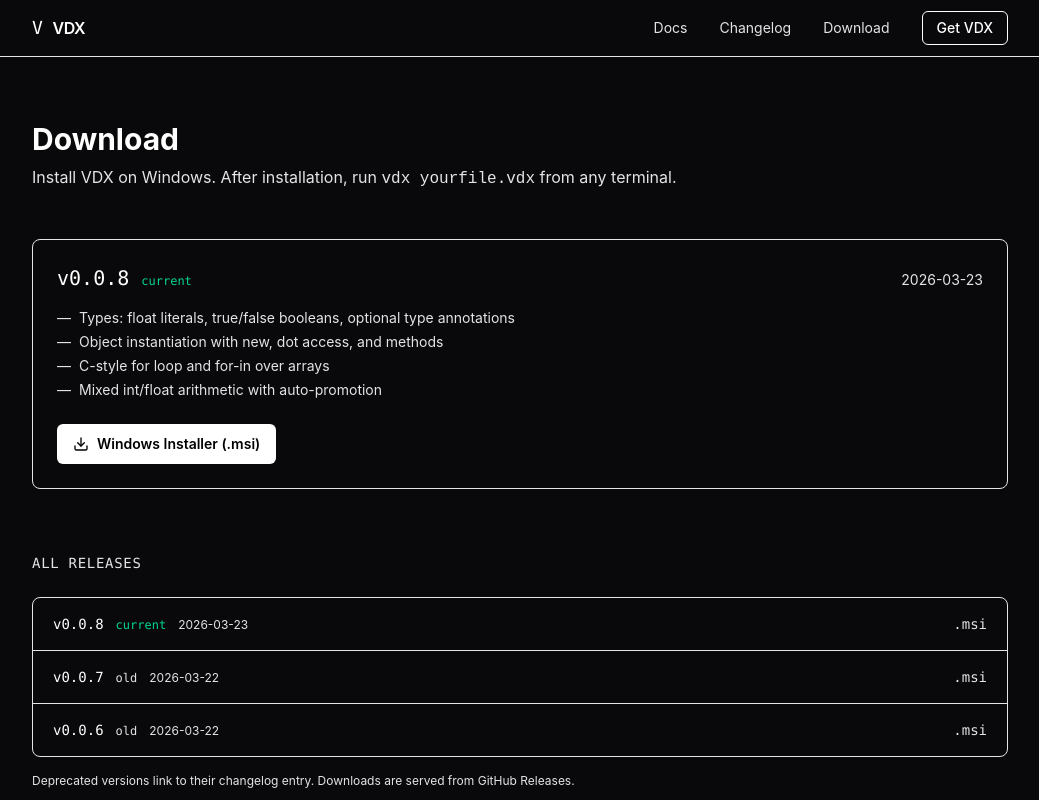
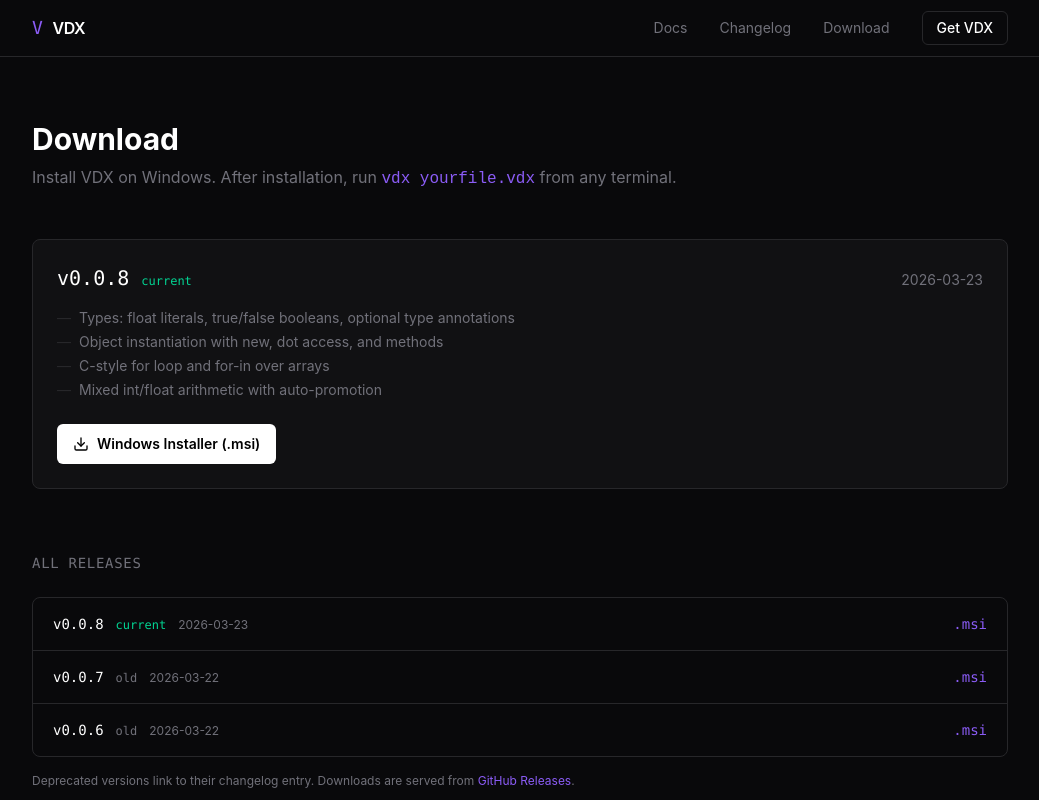
Before and after one commit to bouclem/vdx, a Next.js app in the folder website/: page /download in a window 1280 px wide. Shown: the top 800 px of the page, without its empty margins (120-1159 px from the left). Built offline with nearby package versions, Linux system fonts and the light colour scheme.

Commit message:
fixed CSS custom property syntax from `--var` to `var(--var)` across website

```diff
--- a/website/src/app/docs/page.tsx
+++ b/website/src/app/docs/page.tsx
@@ -51,14 +51,14 @@ export default function DocsPage() {
   return (
     <div className="max-w-5xl mx-auto px-6 py-16">
       <h1 className="text-3xl font-bold text-white mb-2">Documentation</h1>
-      <p className="text-[--vdx-muted] mb-12">
+      <p className="text-[var(--vdx-muted)] mb-12">
         Language reference for VDX v0.0.8.
       </p>
 
       <div className="grid md:grid-cols-2 gap-x-16 gap-y-10">
         {docSections.map((section) => (
           <div key={section.title}>
-            <h2 className="text-xs font-mono text-[--vdx-muted] uppercase tracking-wider mb-3">{section.title}</h2>
+            <h2 className="text-xs font-mono text-[var(--vdx-muted)] uppercase tracking-wider mb-3">{section.title}</h2>
             <ul className="space-y-1.5">
               {section.items.map((item) => (
                 <li key={item.href}>
--- a/website/src/app/download/page.tsx
+++ b/website/src/app/download/page.tsx
@@ -14,7 +14,7 @@ const statusLabel: Record<VersionStatus, string> = {
 
 const statusClass: Record<VersionStatus, string> = {
   current: "text-emerald-400",
-  old: "text-[--vdx-muted]",
+  old: "text-[var(--vdx-muted)]",
   deprecated: "text-red-400",
 };
 
@@ -63,26 +63,26 @@ export default function DownloadPage() {
   return (
     <div className="max-w-5xl mx-auto px-6 py-16">
       <h1 className="text-3xl font-bold text-white mb-2">Download</h1>
-      <p className="text-[--vdx-muted] mb-12">
+      <p className="text-[var(--vdx-muted)] mb-12">
         Install VDX on Windows. After installation, run{" "}
-        <code className="text-[--vdx-accent]">vdx yourfile.vdx</code> from any terminal.
+        <code className="text-[var(--vdx-accent)]">vdx yourfile.vdx</code> from any terminal.
       </p>
 
       {/* Current release */}
       {current !== null && (
         <section className="mb-16">
-          <div className="border border-[--vdx-border] rounded-lg p-6 bg-[--vdx-surface]">
+          <div className="border border-[var(--vdx-border)] rounded-lg p-6 bg-[var(--vdx-surface)]">
             <div className="flex items-baseline justify-between mb-4">
               <div className="flex items-baseline gap-3">
                 <span className="text-xl font-mono font-medium text-white">v{current.version}</span>
                 <span className="text-xs font-mono text-emerald-400">current</span>
               </div>
-              <span className="text-sm text-[--vdx-muted]">{current.date}</span>
+              <span className="text-sm text-[var(--vdx-muted)]">{current.date}</span>
             </div>
-            <ul className="text-sm text-[--vdx-muted] mb-6 space-y-1">
+            <ul className="text-sm text-[var(--vdx-muted)] mb-6 space-y-1">
               {current.notes.map((note, i) => (
                 <li key={i} className="flex gap-2">
-                  <span className="text-[--vdx-border]">—</span>
+                  <span className="text-[var(--vdx-border)]">—</span>
                   {note}
                 </li>
               ))}
@@ -104,8 +104,8 @@ export default function DownloadPage() {
 
       {/* Version history */}
       <section>
-        <h2 className="text-sm font-mono text-[--vdx-muted] uppercase tracking-wider mb-6">All releases</h2>
-        <div className="border border-[--vdx-border] rounded-lg divide-y divide-[--vdx-border]">
+        <h2 className="text-sm font-mono text-[var(--vdx-muted)] uppercase tracking-wider mb-6">All releases</h2>
+        <div className="border border-[var(--vdx-border)] rounded-lg divide-y divide-[var(--vdx-border)]">
           {versions.map((v) => {
             const isDownloadable = v.status !== "deprecated";
 
@@ -123,19 +123,19 @@ export default function DownloadPage() {
                   <span className={`text-xs font-mono ${statusClass[v.status]}`}>
                     {statusLabel[v.status]}
                   </span>
-                  <span className="text-xs text-[--vdx-muted]">{v.date}</span>
+                  <span className="text-xs text-[var(--vdx-muted)]">{v.date}</span>
                 </div>
                 {isDownloadable ? (
                   <a
                     href={getDownloadUrl(v.version)}
-                    className="text-[--vdx-accent] hover:text-white text-sm font-mono"
+                    className="text-[var(--vdx-accent)] hover:text-white text-sm font-mono"
                   >
                     .msi
                   </a>
                 ) : (
                   <a
                     href={`/changelog#v${v.version.replace(/\./g, "")}`}
-                    className="text-[--vdx-muted] hover:text-white text-sm font-mono"
+                    className="text-[var(--vdx-muted)] hover:text-white text-sm font-mono"
                   >
                     changelog
                   </a>
@@ -144,9 +144,9 @@ export default function DownloadPage() {
             );
           })}
         </div>
-        <p className="text-xs text-[--vdx-muted] mt-4">
+        <p className="text-xs text-[var(--vdx-muted)] mt-4">
           Deprecated versions link to their changelog entry. Downloads are served from{" "}
-          <a href={`https://github.com/${GITHUB_REPO}/releases`} className="text-[--vdx-accent] hover:text-white">
+          <a href={`https://github.com/${GITHUB_REPO}/releases`} className="text-[var(--vdx-accent)] hover:text-white">
             GitHub Releases
           </a>.
         </p>
--- a/website/src/app/layout.tsx
+++ b/website/src/app/layout.tsx
@@ -15,19 +15,19 @@ export default function RootLayout({
   return (
     <html lang="en">
       <body className="min-h-screen">
-        <nav className="sticky top-0 z-50 border-b border-[--vdx-border] bg-[--vdx-dark]">
+        <nav className="sticky top-0 z-50 border-b border-[var(--vdx-border)] bg-[var(--vdx-dark)]">
           <div className="max-w-5xl mx-auto flex items-center justify-between px-6 h-14">
             <a href="/" className="flex items-center gap-2.5 text-white font-semibold text-base tracking-tight">
-              <span className="text-[--vdx-accent] font-mono font-medium text-lg">V</span>
+              <span className="text-[var(--vdx-accent)] font-mono font-medium text-lg">V</span>
               VDX
             </a>
             <div className="flex items-center gap-8 text-sm">
-              <a href="/docs" className="text-[--vdx-muted] hover:text-white">Docs</a>
-              <a href="/changelog" className="text-[--vdx-muted] hover:text-white">Changelog</a>
-              <a href="/download" className="text-[--vdx-muted] hover:text-white">Download</a>
+              <a href="/docs" className="text-[var(--vdx-muted)] hover:text-white">Docs</a>
+              <a href="/changelog" className="text-[var(--vdx-muted)] hover:text-white">Changelog</a>
+              <a href="/download" className="text-[var(--vdx-muted)] hover:text-white">Download</a>
               <a
                 href="/download"
-                className="border border-[--vdx-border] hover:border-[--vdx-accent] text-white px-3.5 py-1.5 rounded-md text-sm font-medium transition-colors"
+                className="border border-[var(--vdx-border)] hover:border-[var(--vdx-accent)] text-white px-3.5 py-1.5 rounded-md text-sm font-medium transition-colors"
               >
                 Get VDX
               </a>
@@ -35,8 +35,8 @@ export default function RootLayout({
           </div>
         </nav>
         <main>{children}</main>
-        <footer className="border-t border-[--vdx-border] mt-32">
-          <div className="max-w-5xl mx-auto px-6 py-8 flex items-center justify-between text-sm text-[--vdx-muted]">
+        <footer className="border-t border-[var(--vdx-border)] mt-32">
+          <div className="max-w-5xl mx-auto px-6 py-8 flex items-center justify-between text-sm text-[var(--vdx-muted)]">
             <span>© 2026 Voidware</span>
             <div className="flex items-center gap-6">
               <a href="/changelog" className="hover:text-white">Changelog</a>
--- a/website/src/components/DocPage.tsx
+++ b/website/src/components/DocPage.tsx
@@ -7,13 +7,13 @@ export default function DocPage({
 }) {
   return (
     <div className="max-w-3xl mx-auto px-6 py-16">
-      <nav className="text-sm text-[--vdx-muted] mb-8 font-mono">
+      <nav className="text-sm text-[var(--vdx-muted)] mb-8 font-mono">
         <a href="/docs" className="hover:text-white">docs</a>
         <span className="mx-2">/</span>
         <span className="text-zinc-300">{title.toLowerCase()}</span>
       </nav>
       <h1 className="text-2xl font-bold text-white mb-8">{title}</h1>
-      <div className="space-y-5 text-sm text-zinc-300 leading-relaxed [&_code]:text-[--vdx-accent] [&_code]:text-[13px] [&_pre]:bg-[--vdx-surface] [&_pre]:border [&_pre]:border-[--vdx-border] [&_pre]:rounded-lg [&_pre]:p-4 [&_pre]:overflow-x-auto [&_pre]:text-[13px] [&_h2]:text-white [&_h2]:font-semibold [&_h2]:text-base [&_h2]:mt-8 [&_h2]:mb-3 [&_h3]:text-white [&_h3]:font-medium [&_h3]:text-sm [&_h3]:mt-6 [&_h3]:mb-2">
+      <div className="space-y-5 text-sm text-zinc-300 leading-relaxed [&_code]:text-[var(--vdx-accent)] [&_code]:text-[13px] [&_pre]:bg-[var(--vdx-surface)] [&_pre]:border [&_pre]:border-[var(--vdx-border)] [&_pre]:rounded-lg [&_pre]:p-4 [&_pre]:overflow-x-auto [&_pre]:text-[13px] [&_h2]:text-white [&_h2]:font-semibold [&_h2]:text-base [&_h2]:mt-8 [&_h2]:mb-3 [&_h3]:text-white [&_h3]:font-medium [&_h3]:text-sm [&_h3]:mt-6 [&_h3]:mb-2">
         {children}
       </div>
     </div>
```
Also changed, not shown: website/src/app/changelog/page.tsx (+4 -4 lines), website/src/app/page.tsx (+17 -17 lines).
